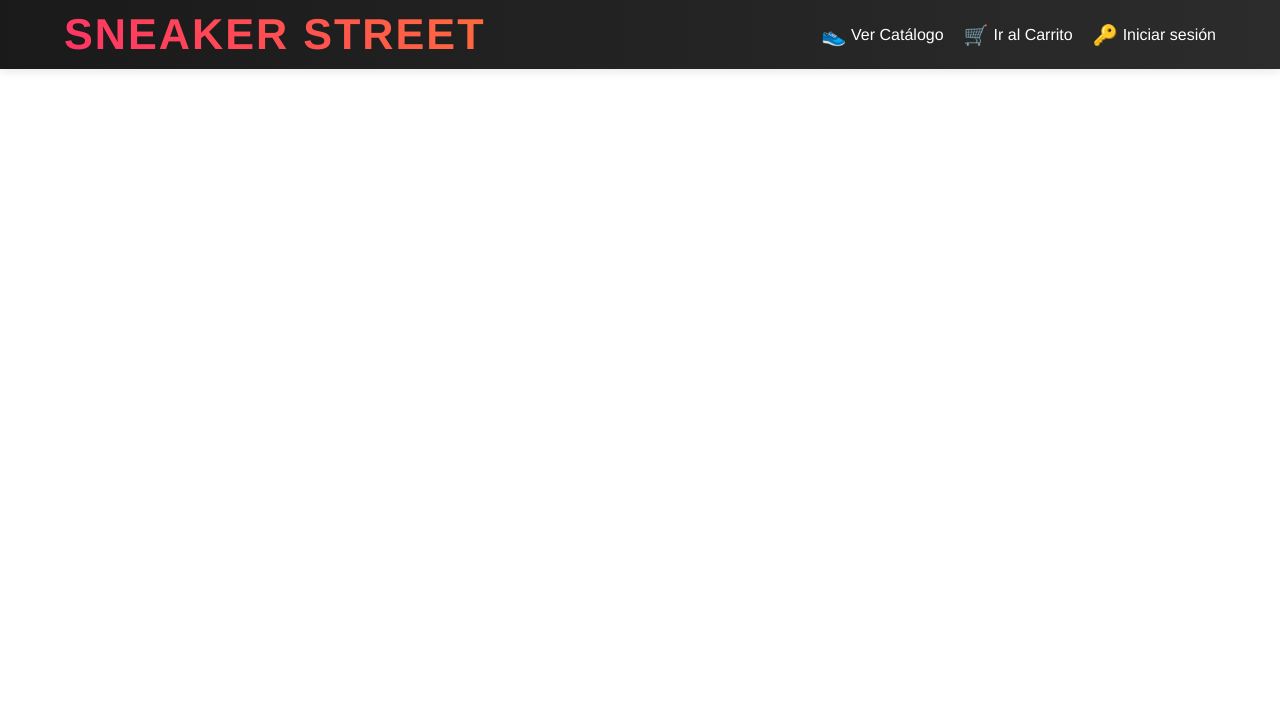
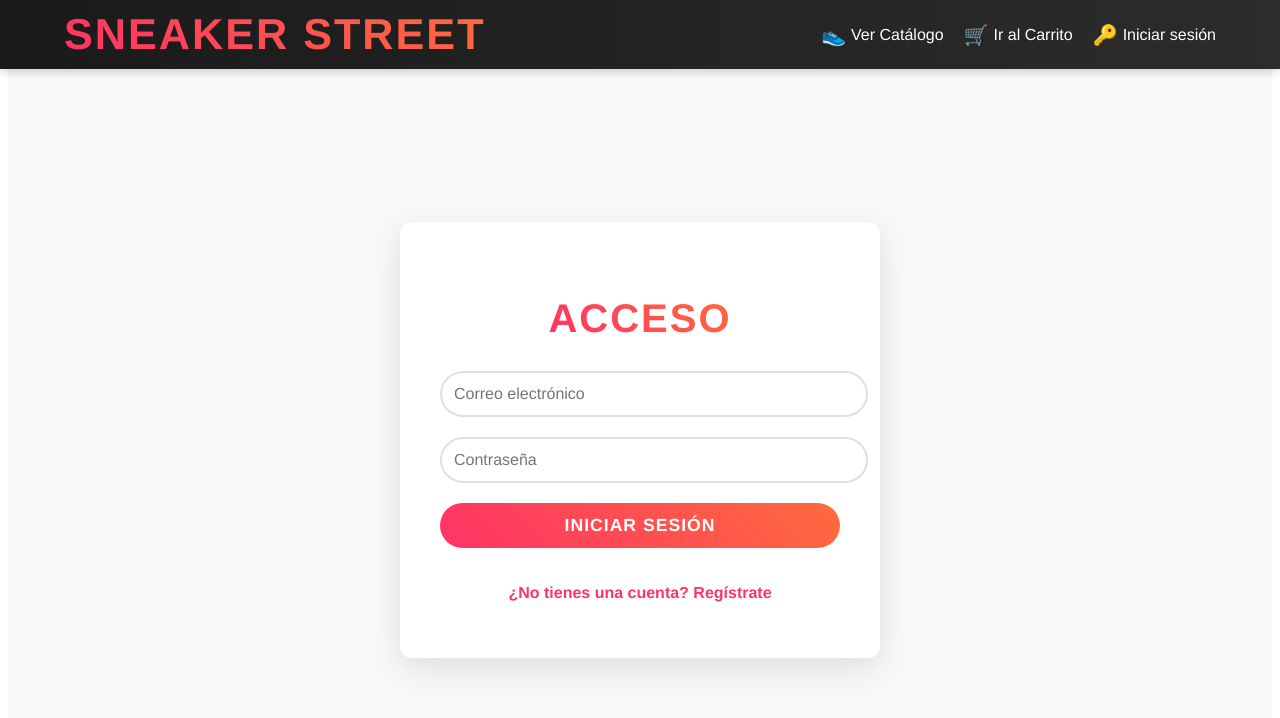
Before and after one commit to devJoss12/sneaker-street-local, an Angular app in the folder Angular/: page /login in a window 1280 px wide. Before the commit this address led to /. Shown: the top 718 px of the page. Built offline with nearby package versions, Linux system fonts and the light colour scheme.

Commit message:
Interfaz login

```diff
--- a/Angular/src/app/app.routes.ts
+++ b/Angular/src/app/app.routes.ts
@@ -2,9 +2,11 @@ import { Routes } from '@angular/router';
 import { HomeComponent } from './home/home.component';
 import { CatalogoComponent } from './catalogo/catalogo.component';
 import { CarritoComponent } from './carrito/carrito.component';
+import { LoginComponent } from './login/login.component';
 
 export const routes: Routes = [
   { path: '', component: HomeComponent },  // Página principal
+  { path: 'login', component: LoginComponent },
   { path: 'catalogo', component: CatalogoComponent },  // Página de catálogo
   { path: 'carrito', component: CarritoComponent },  // Página del carrito
 ];
--- a/Angular/src/app/header/header.component.html
+++ b/Angular/src/app/header/header.component.html
@@ -16,7 +16,7 @@
           </a>
         </li>
         <li>
-          <a href="#" style="color: #fff; text-decoration: none; font-family: 'Helvetica Neue', Arial, sans-serif; font-size: 16px; font-weight: 500; align-items: center; transition: color 0.3s ease;">
+          <a routerLink="/login" style="color: #fff; text-decoration: none; font-family: 'Helvetica Neue', Arial, sans-serif; font-size: 16px; font-weight: 500; align-items: center; transition: color 0.3s ease;">
             <span class="icon" style="margin-right: 5px; font-size: 20px;">🔑</span> Iniciar sesión
           </a>
         </li>
--- /dev/null
+++ b/Angular/src/app/login/login.component.html
@@ -0,0 +1,91 @@
+<app-header></app-header>
+
+<section class="auth-content" style="margin-top: 60px; padding: 40px 20px; background-color: #f8f8f8; min-height: calc(100vh - 120px); display: flex; justify-content: center; align-items: center;">
+  <div style="max-width: 400px; width: 100%; background-color: #ffffff; border-radius: 12px; box-shadow: 0 10px 30px rgba(0, 0, 0, 0.1); padding: 40px; text-align: center;">
+    <h2 style="font-family: 'Helvetica Neue', Arial, sans-serif; font-size: 2.5em; font-weight: 700; margin-bottom: 30px; color: #333; text-transform: uppercase; letter-spacing: 2px;">
+      <span style="background: linear-gradient(45deg, #ff3366, #ff6b3d); -webkit-background-clip: text; -webkit-text-fill-color: transparent;">Acceso</span>
+    </h2>
+
+    <form id="loginForm" style="display: block;">
+      <div style="margin-bottom: 20px;">
+        <input type="email" placeholder="Correo electrónico" required style="width: 100%; padding: 12px; border: 2px solid #e0e0e0; border-radius: 30px; font-family: 'Helvetica Neue', Arial, sans-serif; font-size: 1em; transition: all 0.3s ease;">
+      </div>
+      <div style="margin-bottom: 20px;">
+        <input type="password" placeholder="Contraseña" required style="width: 100%; padding: 12px; border: 2px solid #e0e0e0; border-radius: 30px; font-family: 'Helvetica Neue', Arial, sans-serif; font-size: 1em; transition: all 0.3s ease;">
+      </div>
+      <button type="submit" style="width: 100%; padding: 12px; background: linear-gradient(45deg, #ff3366, #ff6b3d); color: white; border: none; border-radius: 30px; cursor: pointer; font-family: 'Helvetica Neue', Arial, sans-serif; font-size: 1.1em; font-weight: 600; transition: all 0.3s ease; text-transform: uppercase; letter-spacing: 1px; margin-bottom: 20px;">
+        Iniciar Sesión
+      </button>
+    </form>
+
+    <form id="registerForm" style="display: none;">
+      <div style="margin-bottom: 20px;">
+        <input type="text" placeholder="Nombre completo" required style="width: 100%; padding: 12px; border: 2px solid #e0e0e0; border-radius: 30px; font-family: 'Helvetica Neue', Arial, sans-serif; font-size: 1em; transition: all 0.3s ease;">
+      </div>
+      <div style="margin-bottom: 20px;">
+        <input type="email" placeholder="Correo electrónico" required style="width: 100%; padding: 12px; border: 2px solid #e0e0e0; border-radius: 30px; font-family: 'Helvetica Neue', Arial, sans-serif; font-size: 1em; transition: all 0.3s ease;">
+      </div>
+      <div style="margin-bottom: 20px;">
+        <input type="password" placeholder="Contraseña" required style="width: 100%; padding: 12px; border: 2px solid #e0e0e0; border-radius: 30px; font-family: 'Helvetica Neue', Arial, sans-serif; font-size: 1em; transition: all 0.3s ease;">
+      </div>
+      <div style="margin-bottom: 20px;">
+        <input type="password" placeholder="Confirmar contraseña" required style="width: 100%; padding: 12px; border: 2px solid #e0e0e0; border-radius: 30px; font-family: 'Helvetica Neue', Arial, sans-serif; font-size: 1em; transition: all 0.3s ease;">
+      </div>
+      <button type="submit" style="width: 100%; padding: 12px; background: linear-gradient(45deg, #ff3366, #ff6b3d); color: white; border: none; border-radius: 30px; cursor: pointer; font-family: 'Helvetica Neue', Arial, sans-serif; font-size: 1.1em; font-weight: 600; transition: all 0.3s ease; text-transform: uppercase; letter-spacing: 1px; margin-bottom: 20px;">
+        Registrarse
+      </button>
+    </form>
+
+    <p style="font-family: 'Helvetica Neue', Arial, sans-serif; font-size: 1em; color: #666;">
+      <a href="#" id="toggleAuth" style="color: #ff3366; text-decoration: none; font-weight: 600; transition: all 0.3s ease;">¿No tienes una cuenta? Regístrate</a>
+    </p>
+  </div>
+</section>
+
+<script>
+  document.addEventListener('DOMContentLoaded', (event) => {
+    const loginForm = document.getElementById('loginForm');
+    const registerForm = document.getElementById('registerForm');
+    const toggleAuth = document.getElementById('toggleAuth');
+    const title = document.querySelector('h2 span');
+
+    toggleAuth.addEventListener('click', (e) => {
+      e.preventDefault();
+      if (loginForm.style.display === 'none') {
+        loginForm.style.display = 'block';
+        registerForm.style.display = 'none';
+        toggleAuth.textContent = '¿No tienes una cuenta? Regístrate';
+        title.textContent = 'Acceso';
+      } else {
+        loginForm.style.display = 'none';
+        registerForm.style.display = 'block';
+        toggleAuth.textContent = '¿Ya tienes una cuenta? Inicia sesión';
+        title.textContent = 'Registro';
+      }
+    });
+  });
+</script>
+
+<style>
+  /* Estilos adicionales para mejorar la interactividad */
+  .auth-content input:focus {
+    border-color: #ff3366;
+    outline: none;
+    box-shadow: 0 0 0 2px rgba(255, 51, 102, 0.2);
+  }
+
+  .auth-content button:hover {
+    transform: translateY(-2px);
+    box-shadow: 0 4px 10px rgba(255, 51, 102, 0.3);
+  }
+
+  .auth-content a:hover {
+    color: #ff6b3d;
+  }
+
+  @media (max-width: 480px) {
+    .auth-content > div {
+      padding: 30px 20px;
+    }
+  }
+</style>
```
Also changed, not shown: Angular/src/app/login/login.component.ts (added, +15 -0 lines), Angular/src/app/login/login.component.css (added), 2 other files (tests, documents, lock files or other folders).
